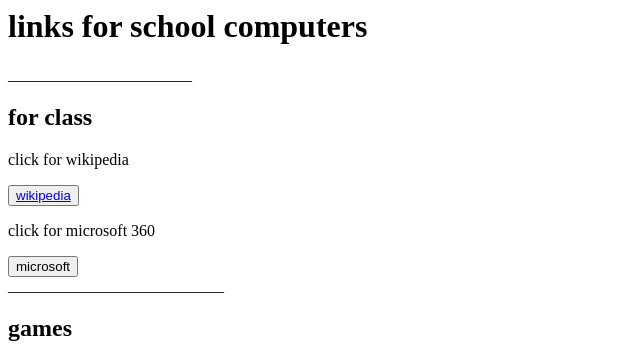
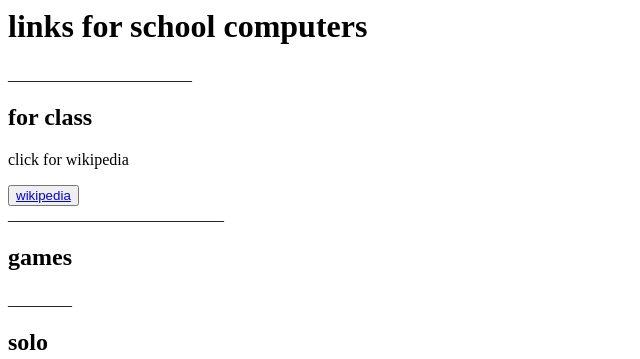
Before and after one commit to astrofox88/schoolcomputerbyilt, a plain HTML site: page index.html in a window 1280 px wide. Shown: the top 359 px of the page, without its empty margins (0-640 px from the left). Drawn offline with Linux system fonts and the light colour scheme.

Commit message:
Update index.html

```diff
--- a/index.html
+++ b/index.html
@@ -18,11 +18,8 @@
       click for wikipedia
    </p>
    <button><a href="https://en.m.wikipedia.org/wiki/Main_Page">wikipedia</a></button>
-   <p>
-      <p>
-         click for microsoft 360
-      </p>
-      <button><a href="https://www.office.com/?omkt=en-GB"></a>microsoft</button>
+
+
 
     <br />  ___________________________
 
```
